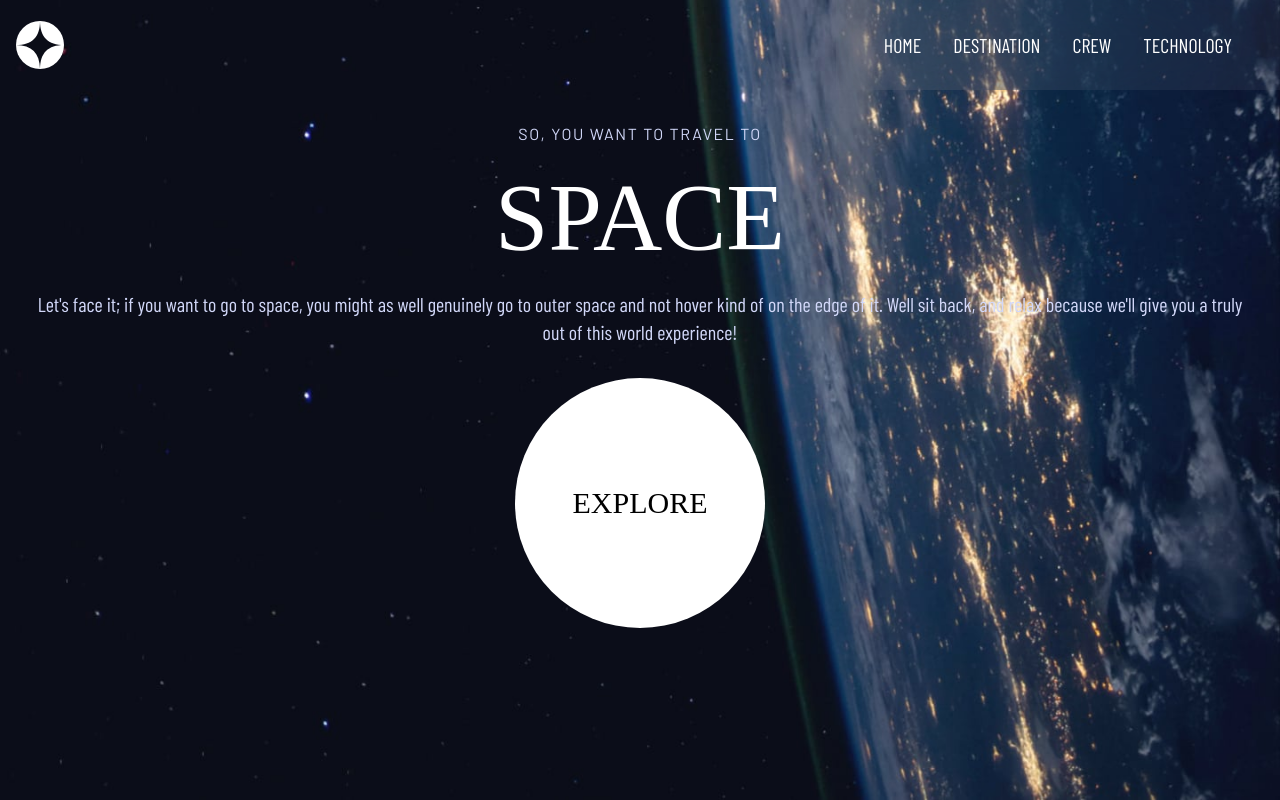
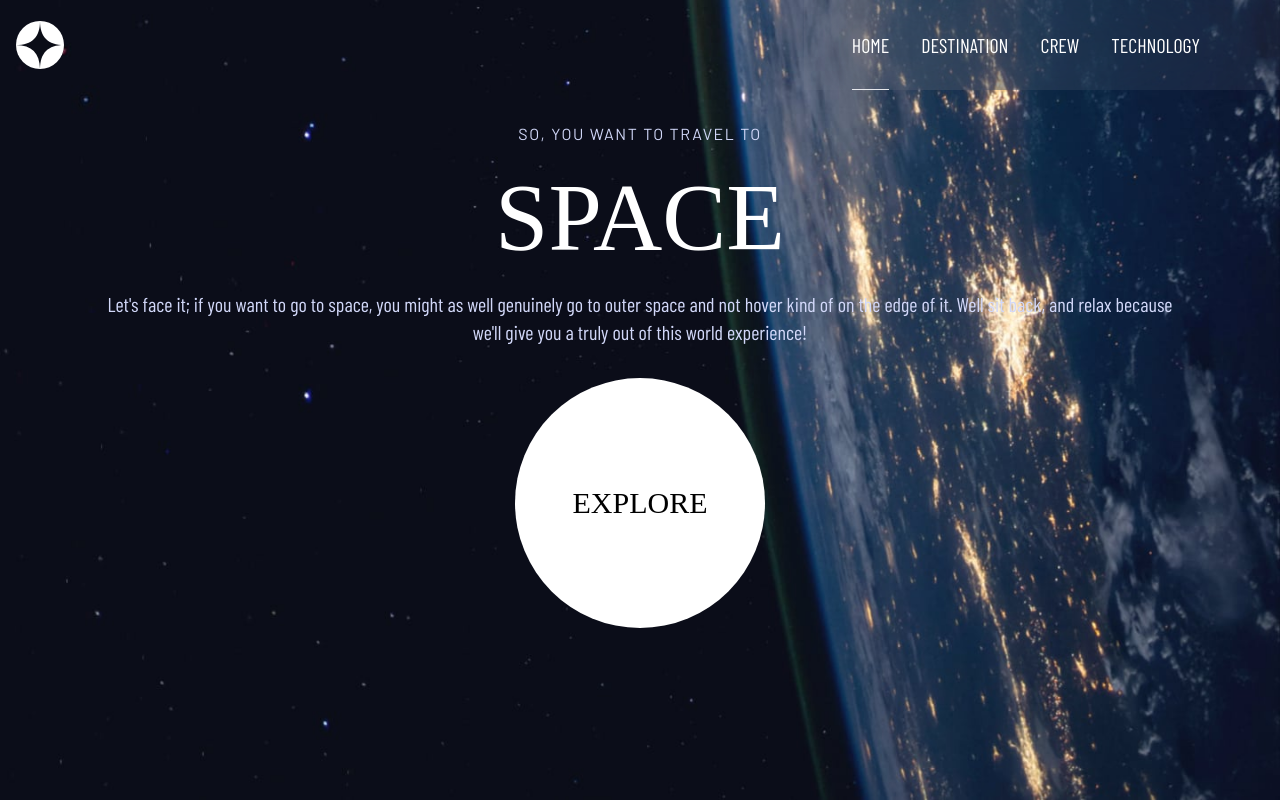
Before and after one commit to ronaldlamdev/space-tourism, a React (Vite) app: page / in a window 1280 px wide. Built offline with nearby package versions, Linux system fonts and the light colour scheme; a web font is replaced by a local one.

Commit message:
created set function to apply active link when clicked

```diff
--- a/src/components/Navbar.jsx
+++ b/src/components/Navbar.jsx
@@ -5,6 +5,7 @@ import {FaBars} from 'react-icons/fa'
 import {AiOutlineClose} from 'react-icons/ai'
 
 const Navbar = () => {
+  const [link, setLink] = useState(0);
 
   const [nav, setNav] = useState(false);
   const handleNav = () => {
@@ -18,18 +19,10 @@ const Navbar = () => {
       </Link>
       <div className=''></div>
       <ul className='hidden md:flex px-12 justify-evenly text-xl items-center font-["Barlow_Condensed"] text-white bg-[#ffffff0a]/5 backdrop-blur-3xl h-[90px]'>
-        <li className='mr-8 flex items-center h-full relative mobile-link-hover'>
-          <Link to="/"><span className='hidden'>00</span> HOME</Link>
-        </li>
-        <li className='mr-8 h-full flex items-center relative mobile-link-hover'>
-          <Link to="/destination"><span className='hidden'>01</span> DESTINATION</Link>
-        </li>
-        <li className='mr-8 h-full flex items-center relative mobile-link-hover'>
-          <Link to="/crew"><span className='hidden'>02</span> CREW</Link>
-        </li>
-        <li className='relative h-full flex items-center mobile-link-hover'>
-          <Link to="/technology"><span className='hidden'>03</span> TECHNOLOGY</Link>
-        </li>
+          <Link className={'mr-8 flex items-center h-full duration-300' + (link === 0 ? ' border-b' : ' hover:border-b-2')} onClick={() => setLink(0)} to="/"><span className='hidden'>00</span> HOME</Link>
+          <Link className={'mr-8 flex items-center h-full duration-300' + (link === 1 ? ' border-b' : ' hover:border-b-2')} onClick={() => setLink(1)} to="/destination"><span className='hidden'>01</span> DESTINATION</Link>
+          <Link className={'mr-8 flex items-center h-full duration-300' + (link === 2 ? ' border-b' : ' hover:border-b-2')} onClick={() => setLink(2)} to="/crew"><span className='hidden'>02</span> CREW</Link>
+          <Link className={'mr-8 flex items-center h-full duration-300' + (link === 3 ? ' border-b' : ' hover:border-b-2')} onClick={() => setLink(3)} to="/technology"><span className='hidden'>03</span> TECHNOLOGY</Link>
       </ul>
 
       <FaBars onClick={handleNav} size={25} className={!nav ? 'block text-white cursor-pointer hover:text-[#a9b5f7] duration-300 md:hidden' : 'hidden'} />
--- a/src/index.css
+++ b/src/index.css
@@ -108,7 +108,7 @@
   left: 0;
   bottom: 0;
   width: 100%;
-  height: 4px;
+  height: 2px;
   background-color: white;
   opacity: 0;
 }
--- a/src/routes/Destination.jsx
+++ b/src/routes/Destination.jsx
@@ -25,7 +25,7 @@ const Destination = () => {
       <div className='grid grid-cols-1 px-4'>
 
         {/* First grid column */}
-        <div className='text-white flex flex-col items-center pt-4'>
+        <div className='text-white flex flex-col items-center md:text-left pt-4'>
           <h1 className='text-2xl font-["Barlow"]'><span className='text-white/50 mr-2'>01</span>PICK YOUR DESTINATION</h1>
           <img className='w-[200px] h-auto py-4' src={image} alt={Data.destinations[destination].name} />
         </div>
--- a/src/routes/Home.jsx
+++ b/src/routes/Home.jsx
@@ -12,7 +12,7 @@ const Home = () => {
         <div className='p-8'>
           <h4 className='font-["Barlow"] text-[#d2d8f9] mb-6 tracking-widest'>SO, YOU WANT TO TRAVEL TO</h4>
           <h1 className='font-["Bellefair"] text-white text-8xl mb-6'>SPACE</h1>
-          <p className='font-["Barlow_Condensed"] text-[#d2d8f9] text-xl'>
+          <p className='font-["Barlow_Condensed"] text-[#d2d8f9] text-xl px-16'>
             Let's face it; if you want to go to space, you might
             as well genuinely go to outer space and not hover kind of on the
             edge of it. Well sit back, and relax because we'll give you
```
